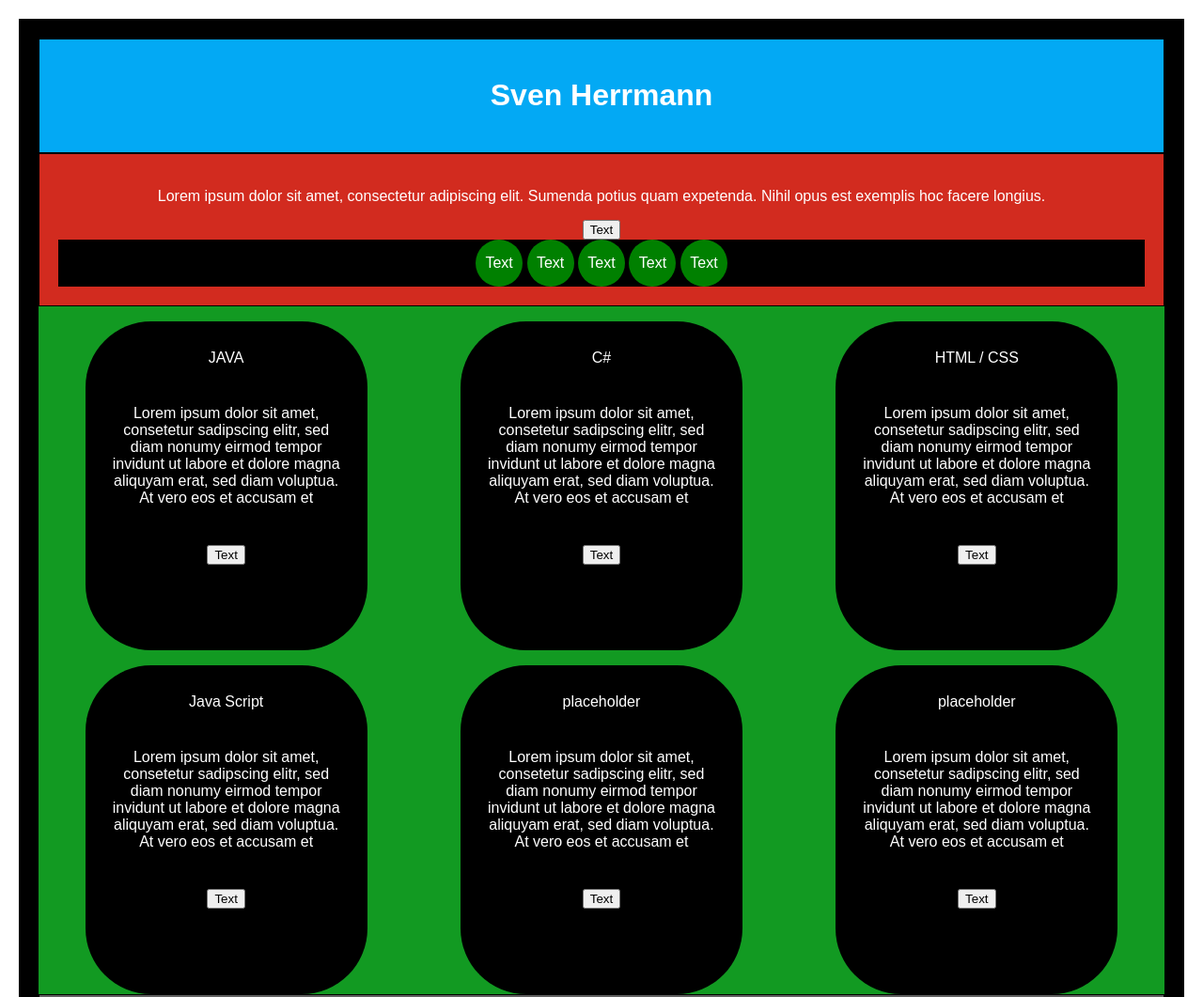
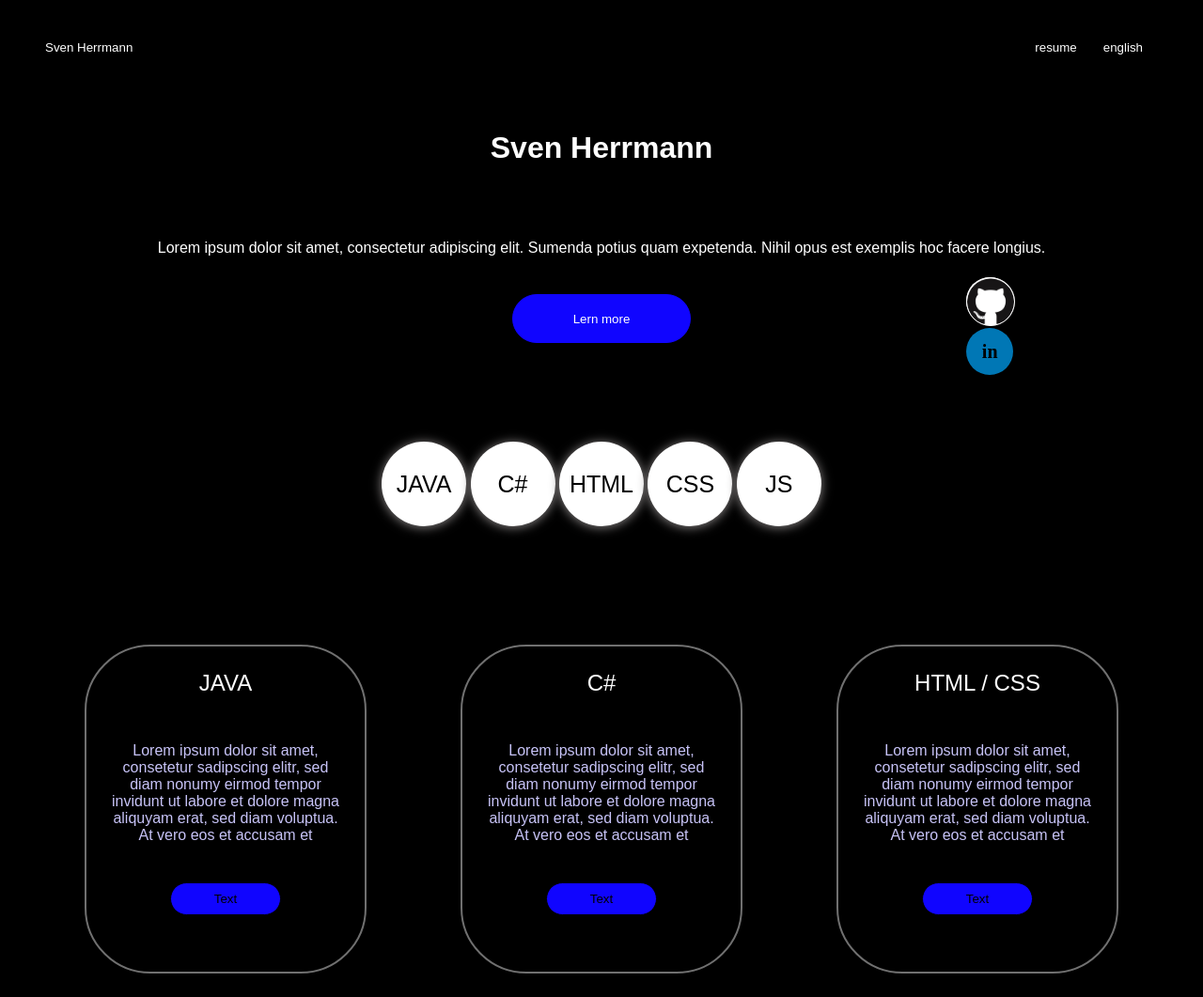
Before and after one commit to SvenHerr/ProjektWebsite1, a plain HTML site: page index.html in a window 1280 px wide. Shown: the top 1061 px of the page at 94% size. Drawn offline with Linux system fonts and the light colour scheme.

Commit message:
erweitert

```diff
--- a/css/style.css
+++ b/css/style.css
@@ -2,6 +2,15 @@
 :after,
 :before {
     box-sizing: border-box
+}
+
+:root {
+    --color-button-blue: #1005FF;
+    --radius: 70px;
+    --color-border: #707070;
+    --color-text: white;
+    --color-background: white;
+    --color-button-hover: lightblue;
 }
 
 html {
@@ -10,10 +19,9 @@ html {
 
 body {
     margin: 0;
-    padding: 20px;
     font-family: Arial, Helvetica, sans-serif;
     font-size: 1rem;
-    color: #fff
+    color: var(--color-text);
 }
 
 aside,
@@ -24,21 +32,65 @@ section {
     display: block;
     margin: 0;
     padding: 1.25rem;
-    border: 1px solid #000;
-    color: #fff
+    border: 1px solid black;
+    color: var(--color-text);
+}
+
+header h1 {
+    margin-top: 80px;
 }
 
 main {
-    background: #000
+    background: black;
+}
+
+.shadow {
+    box-shadow: 0px 8px 15px rgba(0, 0, 0, 0.1);
+}
+
+.shadow-skillKreis {
+    box-shadow: 0px 1px 12px rgb(141, 137, 137);
+}
+
+.hero-button {
+    background-color: var(--color-button-blue);
+    width: 190px;
+    height: 52px;
+    border: 1px solid var(--color-button-blue);
+    border-radius: var(--radius);
+    color: var(--color-text);
+}
+
+button:hover {
+    background-color: var(--color-button-hover);
+    box-shadow: 0px 15px 20px rgba(46, 229, 157, 0.4);
+    color: #fff;
+    transform: translateY(-3px);
+}
+
+.menu {
+    width: 100%;
+}
+
+.right {
+    float: right;
+    margin-right: 16px;
 }
 
 .centered {
     text-align: center;
 }
 
+.menu>button {
+    background-color: Transparent;
+    border: transparent;
+    color: var(--color-text);
+}
+
 .skillBox {
     background: black;
     margin: auto;
+    margin-top: 75px;
     justify-content: center;
     align-items: center;
 }
@@ -46,11 +98,17 @@ main {
 .skillKreis {
     display: inline-block;
     margin: auto;
-    border-radius: 70px;
-    background: green;
-    width: 50px;
-    height: 50px;
+    border-radius: var(--radius);
+    background: var(--color-background);
+    width: 90px;
+    max-height: 90px;
     text-align: center;
+}
+
+.skillKreis>p {
+    color: black;
+    line-height: 40px;
+    font-size: 25px;
 }
 
 .wrapper {
@@ -58,12 +116,58 @@ main {
     max-width: 75rem
 }
 
+.buttonAndSocial {
+    margin-top: 40px;
+}
+
+
+/*
 .header {
     background: #03a9f4
 }
 
 .hero {
     background: #d22b1f
+}*/
+
+.social-buttons-container {
+    margin: auto;
+    width: 100px;
+    height: 100px;
+    margin-right: 10%;
+    margin-top: -70px;
+}
+
+.social-buttons-container>div {
+    display: inline-block;
+    margin: auto;
+    margin-bottom: 4px;
+    border-radius: var(--radius);
+    background: var(--color-background);
+    width: 50px;
+    height: 50px;
+    text-align: center;
+}
+
+.social-buttons-container>div>p {
+    color: black;
+    font-size: 20px;
+    line-height: 10px;
+}
+
+.githubimage {
+    width: 52px;
+    /*margin-top: -1px;
+    margin-left: -1px; */
+    border: 1px solid white;
+    border-radius: 70px;
+    background-color: white;
+}
+
+.linkedIn {
+    background-color: #0077B5 !important;
+    font-family: Myriad Pro;
+    font-weight: bold;
 }
 
 .card {
@@ -71,22 +175,39 @@ main {
     height: 350px;
     background: black;
     margin: auto;
+    margin-top: 5px;
+    margin-bottom: 5px;
     text-align: center;
-    margin-top: 10px;
-    border-radius: 70px;
+    border: 2px solid var(--color-border);
+    border-radius: var(--radius);
 }
 
-.cardText {
+.card>.cardText {
     padding: 25px;
+    color: #C7C3F7;
 }
 
-.cardHeadline {
-    padding-top: 30px;
+.card>button {
+    background-color: var(--color-button-blue);
+    width: 40%;
+    height: 10%;
+    border: 1px solid;
+    border-radius: var(--radius);
+}
+
+.content-div {
+    margin-bottom: 10px;
+}
+
+.card>.headline {
+    font-size: 24px;
+    margin-top: 25px;
 }
 
 .content {
     justify-content: center;
     align-items: center;
+    margin-top: 100px;
 }
 
 @media screen and (min-width:1000px) {
@@ -97,7 +218,7 @@ main {
 
 .content {
     flex: 1;
-    background: #129a22;
+    /* background: #129a22;*/
     flex-direction: row;
 }
 
@@ -111,9 +232,11 @@ main {
     border: 1px solid #000
 }
 
+
+/*
 .footer {
     background: #616161
-}
+}*/
 
 .card {
     max-width: 300px;
--- a/index.html
+++ b/index.html
@@ -5,7 +5,6 @@
     <meta name="viewport" content="width=device-width, initial-scale=1, shrink-to-fit=no">
     <title>SVEN'S PORTFOLIO</title>
     <link rel="stylesheet" href="css/style.css">
-
 </head>
 
 <body>
@@ -14,63 +13,80 @@
 
 
         <!-- Header -->
-        <header class="header centered">
-            <h1 class="textCentered">Sven Herrmann</h1>
+        <header class="header">
+            <div class="menu wrapper">
+                <button>Sven Herrmann</button>
+
+                <button class="right">english</button>
+                <button class="right">resume</button>
+            </div>
+            <h1 class="textCentered centered">Sven Herrmann</h1>
         </header>
 
         <!-- Hero -->
-        <section class="hero centered">
+        <section class="hero centered wrapper">
             <p>
                 Lorem ipsum dolor sit amet, consectetur adipiscing elit. Sumenda potius quam expetenda. Nihil opus est exemplis hoc facere longius.
             </p>
-            <div>
-                <button class="center">Text</button>
+            <div class="buttonAndSocial">
+                <div>
+                    <button class="hero-button center shadow">Lern more</button>
+                </div>
+
+                <div class="social-buttons-container social-buttons-container-div">
+                    <div class="github">
+                        <img src="css/github.png" class="githubimage"> </div>
+                    <div class="linkedIn">
+                        <p>in</p>
+                    </div>
+                </div>
             </div>
+
             <div class="skillBox">
-                <div class="skillKreis center">
-                    <p>Text</p>
+                <div class="skillKreis center shadow-skillKreis">
+                    <p>JAVA</p>
                 </div>
-                <div class="skillKreis center">
-                    <p>Text</p>
+                <div class="skillKreis center shadow-skillKreis">
+                    <p>C#</p>
                 </div>
-                <div class="skillKreis center">
-                    <p>Text</p>
+                <div class="skillKreis center shadow-skillKreis">
+                    <p>HTML</p>
                 </div>
-                <div class="skillKreis center">
-                    <p>Text</p>
+                <div class="skillKreis center shadow-skillKreis">
+                    <p>CSS</p>
                 </div>
-                <div class="skillKreis center">
-                    <p>Text</p>
+                <div class="skillKreis center shadow-skillKreis">
+                    <p>JS</p>
                 </div>
             </div>
 
 
         </section>
 
-        <div>
+        <div class="content-div">
             <!-- Content -->
             <div class="flex-container wrapper">
                 <div class="content">
                     <div class="card">
-                        <p class="cardHeadline"> JAVA</p>
+                        <p class="headline"> JAVA</p>
                         <p class="cardText">Lorem ipsum dolor sit amet, consetetur sadipscing elitr, sed diam nonumy eirmod tempor invidunt ut labore et dolore magna aliquyam erat, sed diam voluptua. At vero eos et accusam et</p>
-                        <button class="card-button">Text</button>
+                        <button class="card-button shadow">Text</button>
                     </div>
                 </div>
 
                 <div class="content">
                     <div class="card">
-                        <p class="cardHeadline"> C#</p>
+                        <p class="headline"> C#</p>
                         <p class="cardText">Lorem ipsum dolor sit amet, consetetur sadipscing elitr, sed diam nonumy eirmod tempor invidunt ut labore et dolore magna aliquyam erat, sed diam voluptua. At vero eos et accusam et</p>
-                        <button class="card-button">Text</button>
+                        <button class="card-button shadow">Text</button>
                     </div>
                 </div>
 
                 <div class="content">
                     <div class="card">
-                        <p class="cardHeadline"> HTML / CSS</p>
+                        <p class="headline"> HTML / CSS</p>
                         <p class="cardText">Lorem ipsum dolor sit amet, consetetur sadipscing elitr, sed diam nonumy eirmod tempor invidunt ut labore et dolore magna aliquyam erat, sed diam voluptua. At vero eos et accusam et</p>
-                        <button class="card-button">Text</button>
+                        <button class="card-button shadow">Text</button>
                     </div>
                 </div>
 
@@ -80,25 +96,25 @@
             <div class="flex-container wrapper">
                 <div class="content">
                     <div class="card">
-                        <p class="cardHeadline"> Java Script</p>
+                        <p class="headline"> Java Script</p>
                         <p class="cardText">Lorem ipsum dolor sit amet, consetetur sadipscing elitr, sed diam nonumy eirmod tempor invidunt ut labore et dolore magna aliquyam erat, sed diam voluptua. At vero eos et accusam et</p>
-                        <button class="card-button">Text</button>
+                        <button class="card-button shadow">Text</button>
                     </div>
                 </div>
 
                 <div class="content">
                     <div class="card">
-                        <p class="cardHeadline"> placeholder</p>
+                        <p class="headline"> placeholder</p>
                         <p class="cardText">Lorem ipsum dolor sit amet, consetetur sadipscing elitr, sed diam nonumy eirmod tempor invidunt ut labore et dolore magna aliquyam erat, sed diam voluptua. At vero eos et accusam et</p>
-                        <button class="card-button">Text</button>
+                        <button class="card-button shadow">Text</button>
                     </div>
                 </div>
 
                 <div class="content">
                     <div class="card">
-                        <p class="cardHeadline"> placeholder</p>
+                        <p class="headline">placeholder</p>
                         <p class="cardText">Lorem ipsum dolor sit amet, consetetur sadipscing elitr, sed diam nonumy eirmod tempor invidunt ut labore et dolore magna aliquyam erat, sed diam voluptua. At vero eos et accusam et</p>
-                        <button class="card-button">Text</button>
+                        <button class="card-button shadow">Text</button>
                     </div>
                 </div>
 
```
Also changed, not shown: css/github.png (added), 2 other files.
